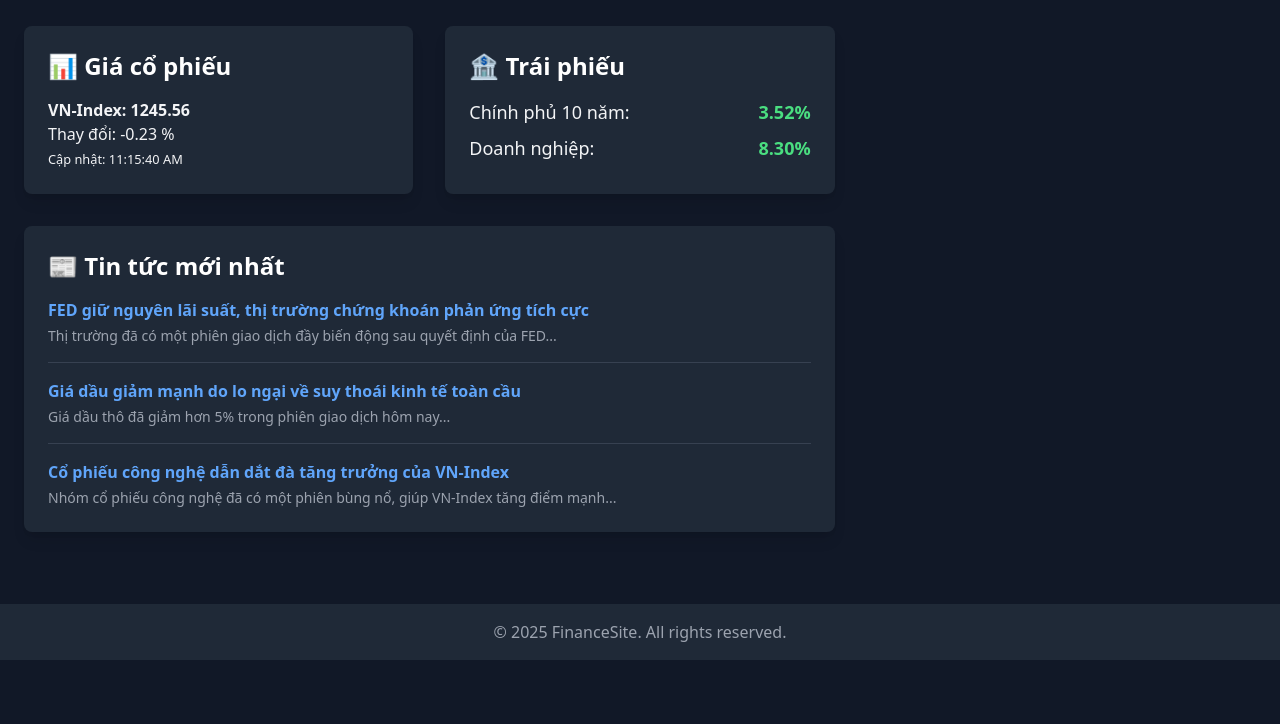
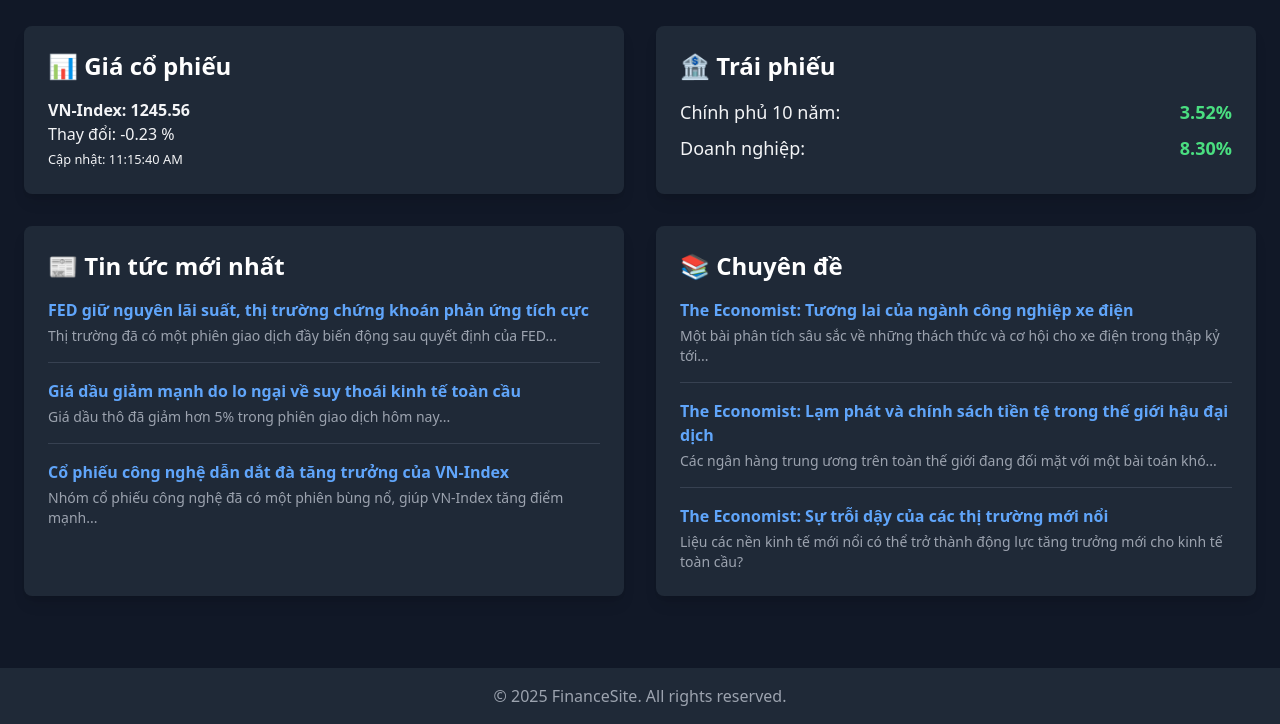
Before and after one commit to vuminhksa34-minkey/my-finance-site, an Astro site: page / in a window 1280 px wide. Shown: the part 130-854 px from the top of the page. Before the commit the page ends 800 px from the top, so only its background shows below. Built offline with nearby package versions, Linux system fonts and the light colour scheme; Astro itself is replaced by a stand-in of ours.

Commit message:
feat: Add Special Topics section

```diff
--- a/src/pages/index.astro
+++ b/src/pages/index.astro
@@ -6,7 +6,7 @@ import PriceTicker from "../components/PriceTicker.jsx";
 <Layout>
   <h1 class="text-4xl font-bold mb-8 text-white">Tổng quan thị trường</h1>
 
-  <div class="grid grid-cols-1 md:grid-cols-3 gap-8">
+  <div class="grid grid-cols-1 md:grid-cols-2 gap-8">
 
     <section class="bg-gray-800 p-6 rounded-lg shadow-lg">
       <h2 class="text-2xl font-semibold mb-4 text-white">📊 Giá cổ phiếu</h2>
@@ -26,8 +26,10 @@ import PriceTicker from "../components/PriceTicker.jsx";
         </div>
       </div>
     </section>
+  </div>
 
-    <section class="md:col-span-2 bg-gray-800 p-6 rounded-lg shadow-lg">
+  <div class="grid grid-cols-1 md:grid-cols-2 gap-8 mt-8">
+    <section class="bg-gray-800 p-6 rounded-lg shadow-lg">
       <h2 class="text-2xl font-semibold mb-4 text-white">📰 Tin tức mới nhất</h2>
       <ul class="space-y-4">
         <li class="border-b border-gray-700 pb-4">
@@ -45,5 +47,22 @@ import PriceTicker from "../components/PriceTicker.jsx";
       </ul>
     </section>
 
+    <section class="bg-gray-800 p-6 rounded-lg shadow-lg">
+      <h2 class="text-2xl font-semibold mb-4 text-white">📚 Chuyên đề</h2>
+      <ul class="space-y-4">
+        <li class="border-b border-gray-700 pb-4">
+          <a href="#" class="text-blue-400 hover:text-blue-300 font-semibold">The Economist: Tương lai của ngành công nghiệp xe điện</a>
+          <p class="text-gray-400 text-sm mt-1">Một bài phân tích sâu sắc về những thách thức và cơ hội cho xe điện trong thập kỷ tới...</p>
+        </li>
+        <li class="border-b border-gray-700 pb-4">
+          <a href="#" class="text-blue-400 hover:text-blue-300 font-semibold">The Economist: Lạm phát và chính sách tiền tệ trong thế giới hậu đại dịch</a>
+          <p class="text-gray-400 text-sm mt-1">Các ngân hàng trung ương trên toàn thế giới đang đối mặt với một bài toán khó...</p>
+        </li>
+        <li>
+          <a href="#" class="text-blue-400 hover:text-blue-300 font-semibold">The Economist: Sự trỗi dậy của các thị trường mới nổi</a>
+          <p class="text-gray-400 text-sm mt-1">Liệu các nền kinh tế mới nổi có thể trở thành động lực tăng trưởng mới cho kinh tế toàn cầu?</p>
+        </li>
+      </ul>
+    </section>
   </div>
 </Layout>
```
